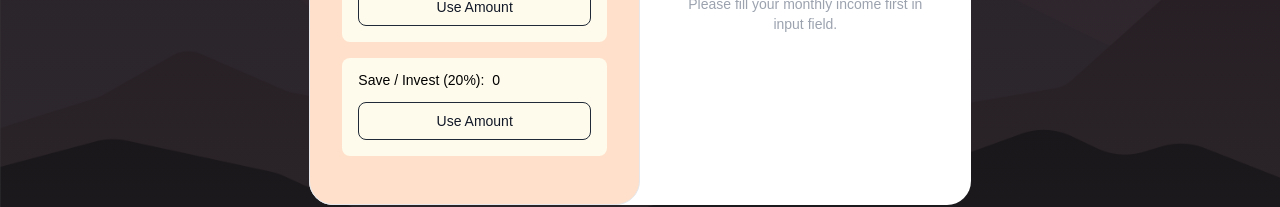
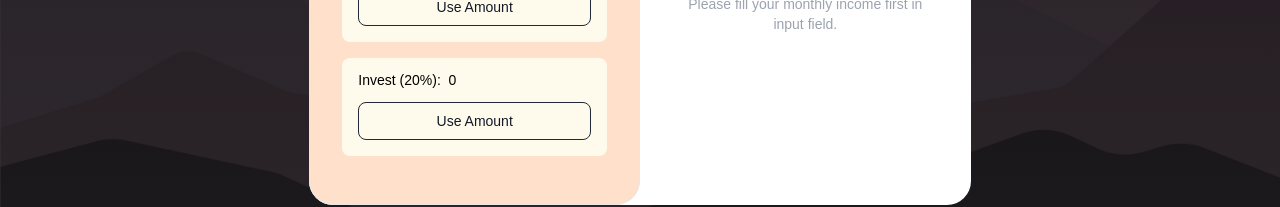
Before and after one commit to gauravsoni97/expensemanagement, a React (Create React App) app: page / in a window 1280 px wide. Shown: the part 479-686 px from the top of the page. Built offline with nearby package versions, Linux system fonts and the light colour scheme.

Commit message:
text changes

```diff
--- a/src/Components/LeftSide.jsx
+++ b/src/Components/LeftSide.jsx
@@ -94,7 +94,7 @@ const LeftSide = ({
             }    my-4 rounded-lg p-2 pt-3 px-4 flex align-center justify-between flex-col`}
             >
               <p className="font-medium text-sm mb-3 ">
-                Save / Invest (20%):&nbsp; {Math.round(splitAmounts.invest)}
+                Invest (20%):&nbsp; {Math.round(splitAmounts.invest)}
               </p>
               <button
                 onClick={handleInvestForm}
--- a/src/Components/Main.css
+++ b/src/Components/Main.css
@@ -74,7 +74,7 @@
 }
 
 .all_lists_parent{
-    max-height: 200px ;
+    max-height: 260px ;
     overflow: auto;
     padding-right: .2rem;
     margin-top: .5rem;
```
